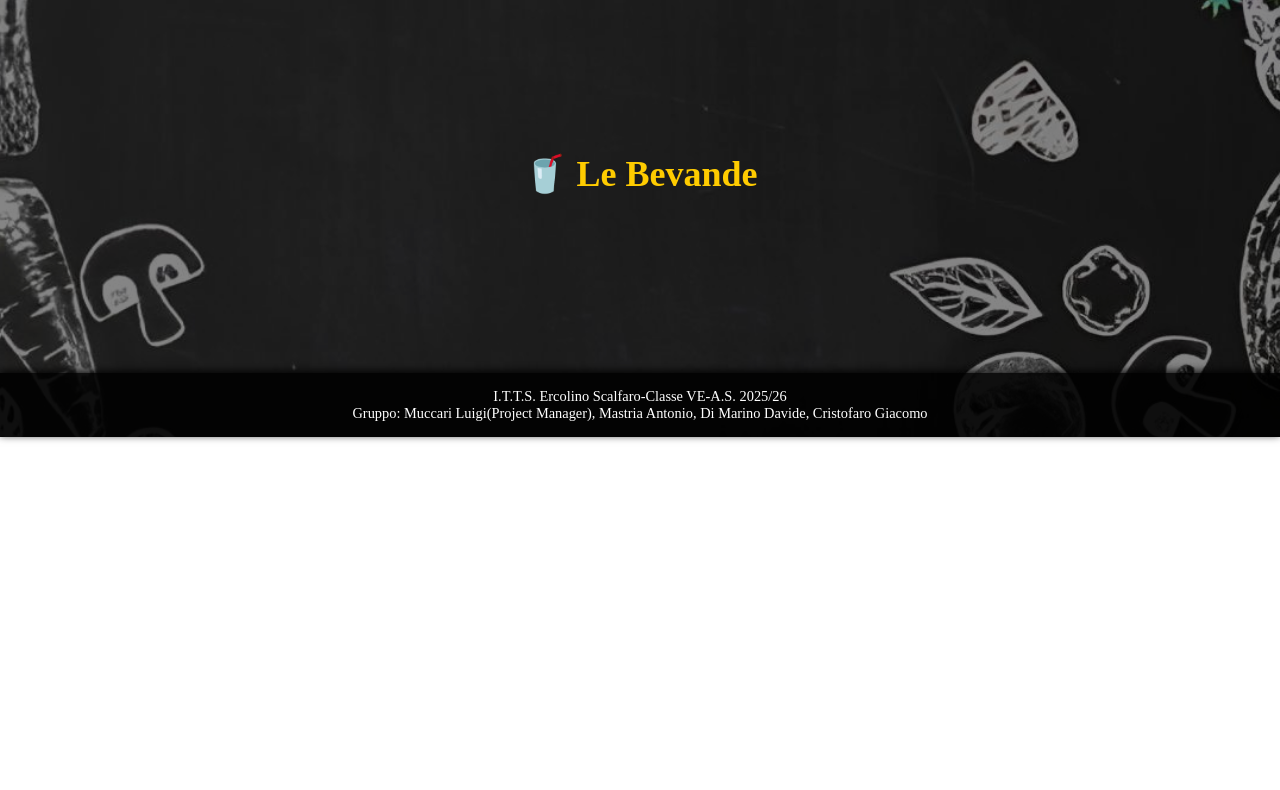
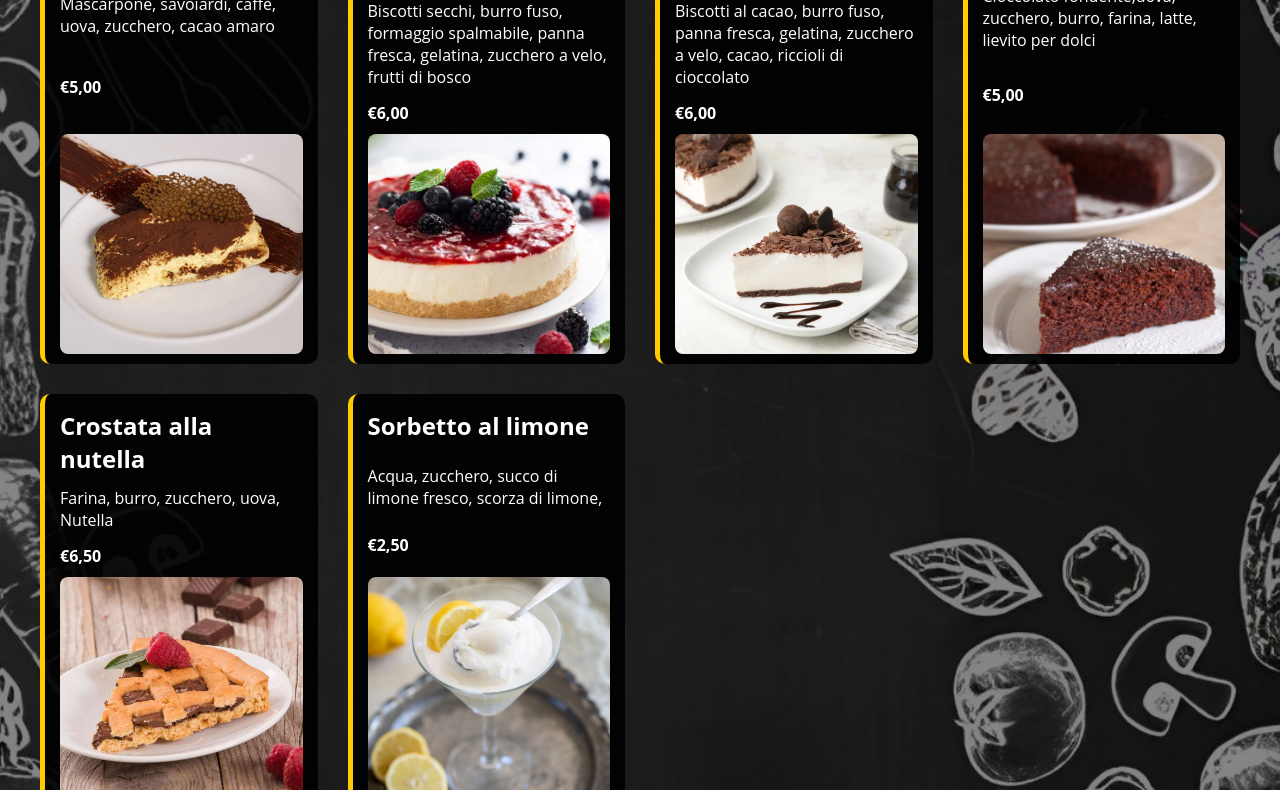
Before and after one commit to luigi-muccari/PizzaWeb-LaCrostadOro, a plain HTML site: page index.html in a window 1280 px wide. Shown: the part 547-1337 px from the top of the page. Before the commit the page ends 984 px from the top, so only its background shows below. Drawn offline with Linux system fonts and the light colour scheme.

Commit message:
Aggiunta menu dolci

```diff
--- a/index.html
+++ b/index.html
@@ -50,6 +50,55 @@
             <h2>🍰 I Nostri Dolci</h2>
         </div>
 
+               <section class="menu-item">
+            <!-- Scheda singolo dolce -->
+            <h2>Tiramisù</h2>
+            <p>Mascarpone, savoiardi, caffè, uova, zucchero, cacao amaro</p>
+            <span class="price">€5,00</span>
+            <img src="img/dolci/tiramisu.jpg" alt="Tiramisù">
+        </section>
+
+        <section class="menu-item">
+            <!-- Scheda singolo dolce -->
+            <h2>Cheescake ai frutti di bosco</h2>
+            <p>Biscotti secchi, burro fuso, formaggio spalmabile, panna fresca, gelatina, zucchero a velo, frutti di bosco</p>
+            <span class="price">€6,00</span>
+            <img src="img/dolci/cheesecake.jpg" alt="cheescake">
+        </section>
+
+        <section class="menu-item">
+            <!-- Scheda singolo dolce -->
+            <h2>Cheescake al cioccolato</h2>
+            <p>Biscotti al cacao, burro fuso, panna fresca, gelatina, zucchero a velo, cacao, riccioli di cioccolato</p>
+            <span class="price">€6,00</span>
+            <img src="img/dolci/cheesecakecioccolato.webp" alt="cheesecakecioccolato">
+        </section>
+
+        <section class="menu-item">
+            <!-- Scheda singolo dolce -->
+            <h2>Torta al cioccolato</h2>
+            <p>Cioccolato fondente,uova, zucchero, burro, farina, latte, lievito per dolci</p>
+            <span class="price">€5,00</span>
+            <img src="img/dolci/cioccolatotorta.jpg" alt="cioccolatotorta">
+        </section>
+
+        <section class="menu-item">
+            <!-- Scheda singolom dolce -->
+            <h2>Crostata alla nutella</h2>
+            <p>Farina, burro, zucchero, uova, Nutella</p>
+            <span class="price">€6,50</span>
+            <img src="img/dolci/crostataallanutella.jpg" alt="crostataallanutella">
+        </section>
+
+
+        <section class="menu-item">
+            <!-- Scheda singolo dolce -->
+            <h2>Sorbetto al limone</h2>
+            <p>Acqua, zucchero, succo di limone fresco, scorza di limone,</p>
+            <span class="price">€2,50</span>
+            <img src="img/dolci/sorbetto.jpg" alt="sorbetto">
+        </section>
+
         <div id="bevande" class="menu-section-title">
             <!-- Titolo della sezione Bevande -->
             <h2>🥤 Le Bevande</h2>
```
Also changed, not shown: img/dolci/cheesecake.jpg (added), img/dolci/cheesecakecioccolato.webp (added), img/dolci/cioccolatotorta.jpg (added), img/dolci/crostataallanutella.jpg (added), img/dolci/sorbetto.jpg (added), img/dolci/tiramisu.jpg (added).
